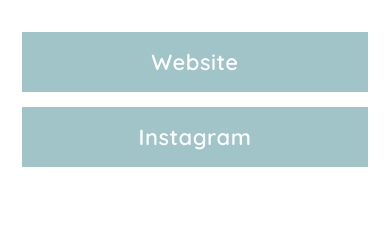
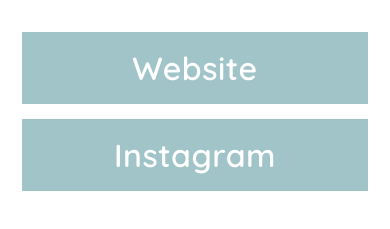
Before and after one commit to milwa-art/danaemilwa-website, a plain HTML site: page index.html in a window 390 px wide. Shown: the part 281-510 px from the top of the page. Drawn offline with Linux system fonts and the light colour scheme.

Commit message:
Increase font size from 22px to 32px

```diff
--- a/index.html
+++ b/index.html
@@ -93,7 +93,7 @@
       color: #FFFFFF;
 
       font-family: 'Quicksand', sans-serif;
-      font-size: 22px;
+      font-size: 32px;
       font-weight: 600;
       letter-spacing: 0.5px;
       text-decoration: none;
@@ -125,7 +125,7 @@
       .button {
         max-width: 100%;
         min-height: 54px;
-        font-size: 22px;
+        font-size: 32px;
       }
     }
   </style>
```
